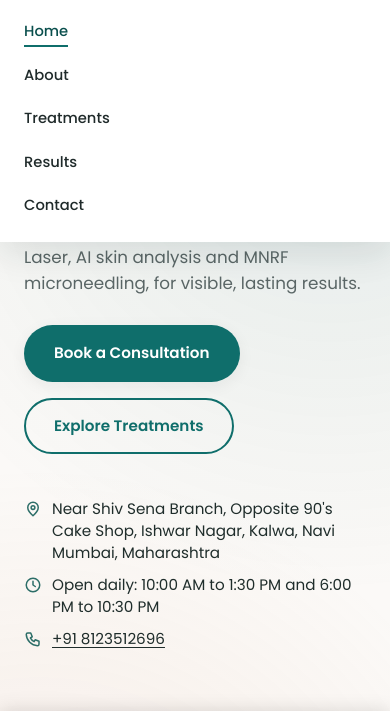
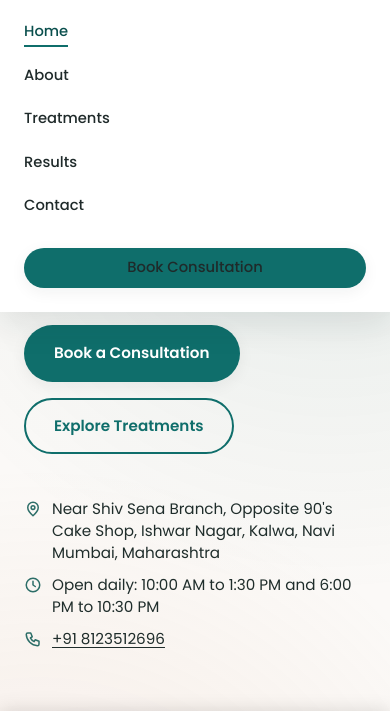
Before and after one commit to srashmi032/dermatologist-portfolio, a plain HTML site: page index.html in a window 390 px wide. Both pictures are taken after a click on the button "Toggle menu". Shown: the part 74-785 px from the top of the page. Drawn offline with nearby package versions, Linux system fonts and the light colour scheme.

Commit message:
[clinic][website] clinic consultation

```diff
--- a/css/style.css
+++ b/css/style.css
@@ -389,13 +389,14 @@ h1 { font-size: clamp(2.2rem, 4.5vw, 3.4rem); }
 
 /* Contact */
 .contact { padding: 110px 0; }
-.contact-grid { display: grid; grid-template-columns: 0.9fr 1.1fr; gap: 56px; }
+.contact-grid { align-items: start; display: grid; grid-template-columns: 0.9fr 1.1fr; gap: 56px; }
 .contact-info h2 { font-size: clamp(1.6rem, 3vw, 2.2rem); margin-bottom: 16px; }
 .contact-info > p { color: var(--color-text-soft); margin-bottom: 30px; }
 .contact-details div { margin-bottom: 20px; display: flex; flex-direction: column; gap: 4px; }
 .contact-details strong { font-size: 0.92rem; }
 .contact-details span { color: var(--color-text-soft); font-size: 0.9rem; }
 
+/* .contact-form-wrap {} */
 .contact-form-wrap h2 { font-size: clamp(1.6rem, 3vw, 2.2rem); margin-bottom: 16px; }
 .contact-form {
   background: var(--color-surface); border: 1px solid var(--color-border);
@@ -450,12 +451,15 @@ h1 { font-size: clamp(2.2rem, 4.5vw, 3.4rem); }
 [data-reveal] { opacity: 0; transform: translateY(24px); transition: opacity .7s ease, transform .7s ease; }
 [data-reveal].in-view { opacity: 1; transform: translateY(0); }
 
+.nav-cta-mobile { display: none; }
+
 /* Responsive */
 @media (max-width: 980px) {
   .hero-inner, .about-grid, .contact-grid { grid-template-columns: 1fr; }
   .hero-visual { margin-top: 40px; min-height: 340px; }
   .tech-grid, .services-grid, .process-grid, .stats-strip, .testimonial-track, .gallery-grid { grid-template-columns: repeat(2, 1fr); }
   .footer-grid { grid-template-columns: 1fr 1fr; }
+
 }
 
 @media (max-width: 720px) {
@@ -466,6 +470,12 @@ h1 { font-size: clamp(2.2rem, 4.5vw, 3.4rem); }
   #nav ul { flex-direction: column; gap: 18px; }
   #hamburger { display: flex; }
   .nav-cta { display: none; }
+  .nav-cta-mobile {
+    display: block;
+    margin-top: 12px;
+    list-style: none;
+  }
+  .nav-cta-mobile .btn { width: 100%; text-align: center; }
   .tech-grid, .services-grid, .process-grid, .stats-strip, .testimonial-track, .footer-grid, .gallery-grid { grid-template-columns: 1fr; }
   .gallery-compare { grid-template-columns: 1fr 1fr; }
   .form-row { grid-template-columns: 1fr; }
--- a/index.html
+++ b/index.html
@@ -67,9 +67,12 @@
         <li><a href="#services">Treatments</a></li>
         <li><a href="#gallery">Results</a></li>
         <li><a href="#contact">Contact</a></li>
+        <li class="nav-cta-mobile">
+          <a href="#consultation" class="btn btn-primary btn-block">Book Consultation</a>
+        </li>
       </ul>
     </nav>
-    <a href="#contact" class="btn btn-primary btn-small nav-cta">Book Consultation</a>
+    <a href="#consultation" class="btn btn-primary btn-small nav-cta">Book Consultation</a>
     <button id="hamburger" aria-label="Toggle menu"><span></span><span></span><span></span></button>
   </div>
 </header>
@@ -479,9 +482,10 @@ I’m very happy with the results and would definitely recommend Tersi Clinic to
       </div>
     </div>
 
-    <div class="contact-form-wrap" id="consultation" data-reveal>
+    <div class="contact-form-wrap" id="consultation">
+      <p class="eyebrow">Book Online</p>
       <h2>Book Your Consultation Today</h2>
-    <form class="contact-form" id="contactForm" data-reveal>
+    <form class="contact-form" id="contactForm">
       <div class="form-row">
         <div class="form-group">
           <label for="name">Full Name</label>
```
